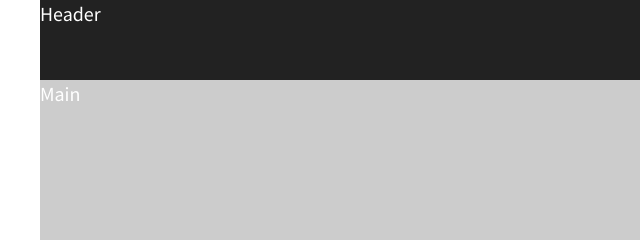
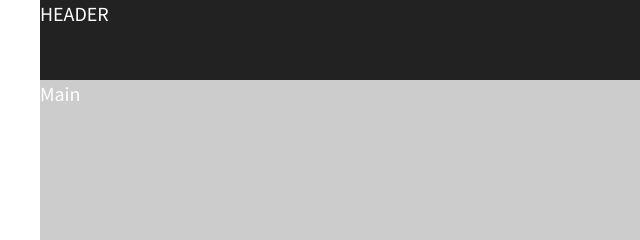
Before and after one commit to SarahKerstetter/skflexweb, a plain HTML site: page index.html in a window 1280 px wide. Shown: the top 240 px of the page, 0-640 px from the left. Drawn offline with nearby package versions, Linux system fonts and the light colour scheme.

Commit message:
Change header

```diff
--- a/index.html
+++ b/index.html
@@ -22,7 +22,7 @@
 
         <!-- Add your site or application content here -->
         <section class="flex-container">
-            <header>Header</header>
+            <header>HEADER</header>
             <main>Main</main>
             <div id="div-1" class="flex-items">
                 Div 1
```
